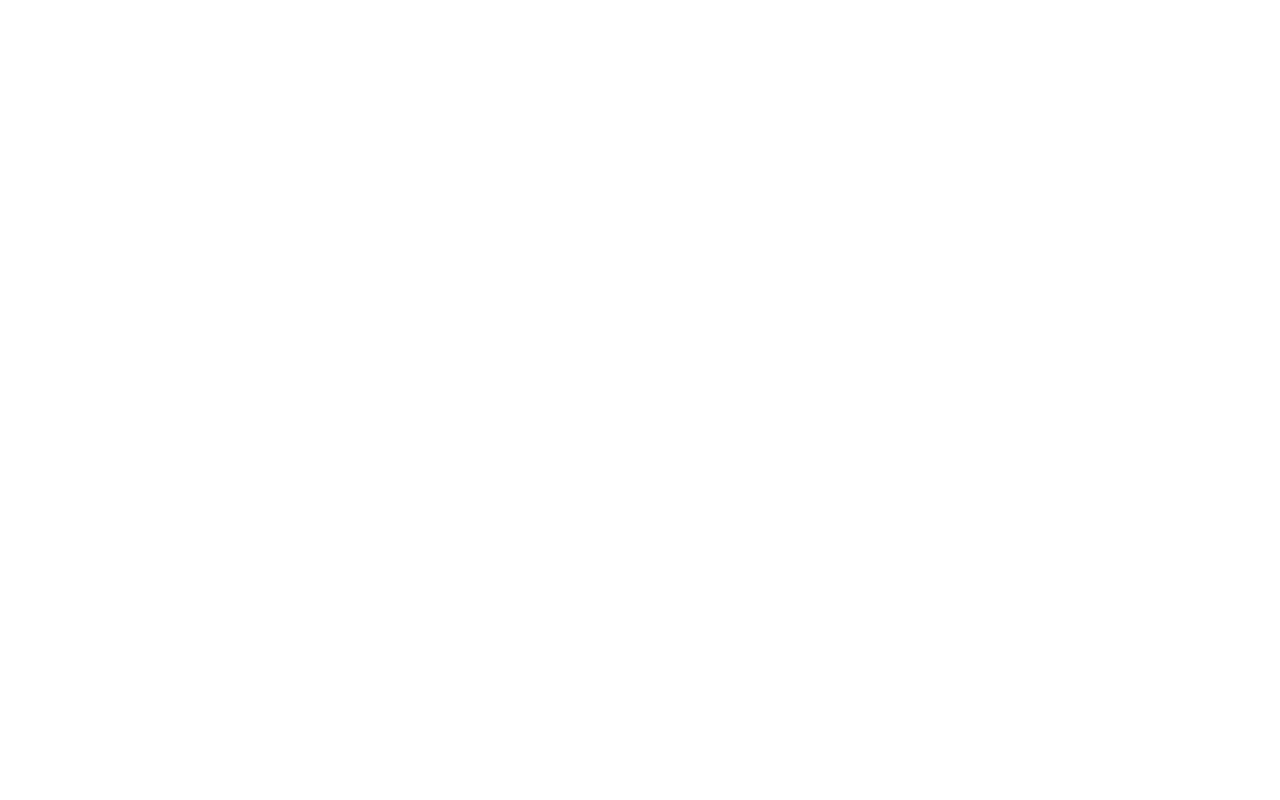
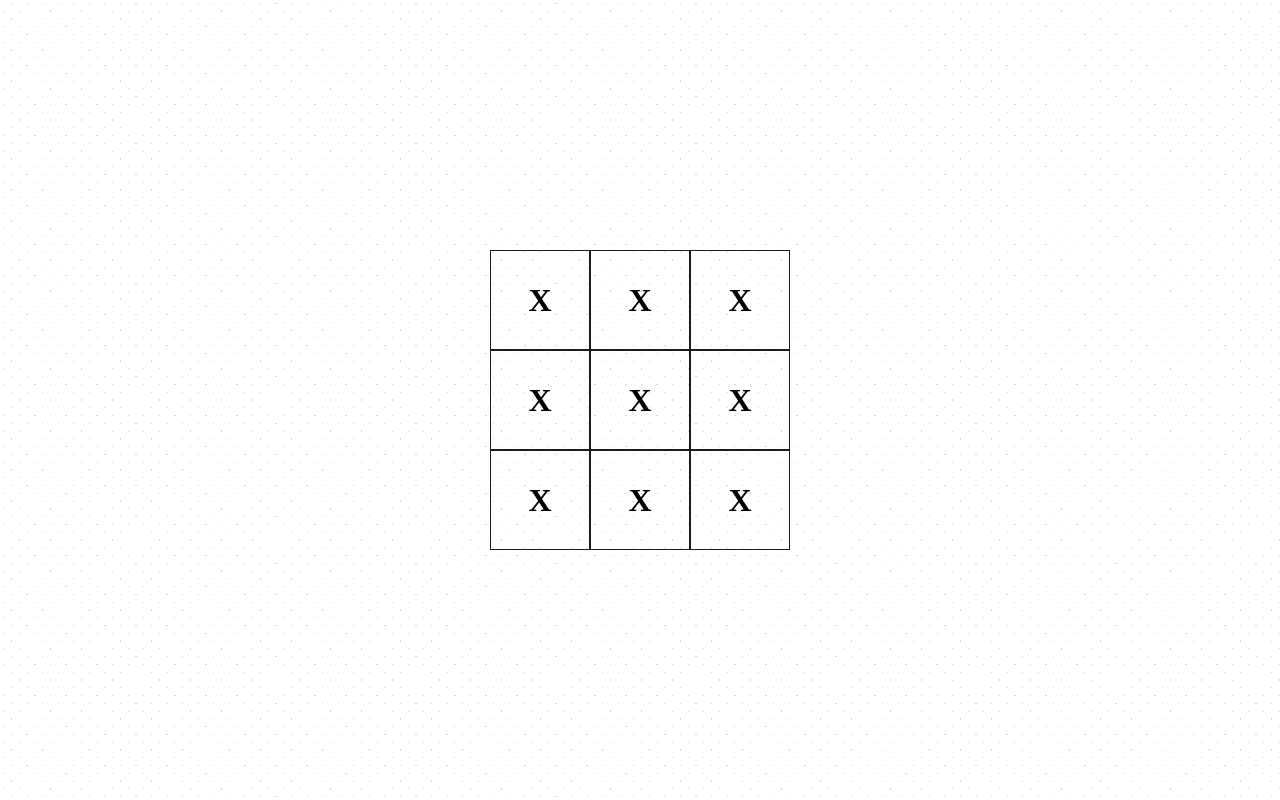
Before and after one commit to Jenna-Deamer/odin-tic-tac-toe, a plain HTML site: page index.html in a window 1280 px wide. Drawn offline with Linux system fonts and the light colour scheme.

Commit message:
Add html and basic styles for gameboard

```diff
--- a/index.html
+++ b/index.html
@@ -8,6 +8,22 @@
     <link rel="stylesheet" href="styles.css">
 </head>
 <body>
-
+    <div id="gameboard">
+        <div id="rowOne">
+            <div class="cell">X</div>
+            <div class="cell">X</div>
+            <div class="cell">X</div>
+        </div>
+        <div id="rowTwo">
+            <div class="cell">X</div>
+            <div class="cell">X</div>
+            <div class="cell">X</div>
+        </div>
+        <div id="rowThree">
+            <div class="cell">X</div>
+            <div class="cell">X</div>
+            <div class="cell">X</div>
+        </div>
+    </div>
 </body>
 </html>
--- a/script.js
+++ b/script.js
@@ -1,9 +1,10 @@
+
 // Game board module
 const gameBoard = (function () {
     let gameBoard = [
-        [1, 1, 1],
-        [4, 5, 20],
-        [33, 10, 14],
+        [0, 0, 0],
+        [0, 0, 0],
+        [0, 0, 0],
     ];
 
     function getGameBoard() {
@@ -72,7 +73,7 @@ const gameController = (function () {
 
         const marker = currentPlayer.getMarker();
 
-        // gameBoard.setGameBoard(marker);
+        gameBoard.setGameBoard(marker);
 
         gameBoard.printGameBoard();
 
@@ -186,8 +187,5 @@ playerOne.setTurn(); // Player One starts
 
 const playerTwo = createPlayer("Player 2", 4);
 
-let selectedCell = 0;
-let selectedRow = 1;
-
 // Start game
-gameController.playGame();
+    gameController.playGame();
--- a/styles.css
+++ b/styles.css
@@ -6,4 +6,27 @@
 
 body{
     min-height: 100vh;
+    display: flex;
+    justify-content: center;
+    align-items: center;
+    /* Gradient From: https://www.gradientmagic.com/collection/lightbg*/
+    background-image: repeating-linear-gradient(45deg, rgb(255,255,255) 0px, rgb(255,255,255) 10px,transparent 10px, transparent 11px),repeating-linear-gradient(135deg, rgb(255,255,255) 0px, rgb(255,255,255) 10px,transparent 10px, transparent 11px),linear-gradient(90deg, hsl(256,7%,84%),hsl(256,7%,84%));
+
 }
+
+#gameboard{
+    display: grid;
+    grid-template-columns: 1fr 1fr 1fr;
+
+}
+
+.cell{
+    font-size: 2em;
+    font-weight: 700;
+    height: 100px;
+    width: 100px;
+    border: 1px solid rgb(29, 28, 28);
+    display: flex;
+    justify-content: center;
+    align-items: center;
+}
```
